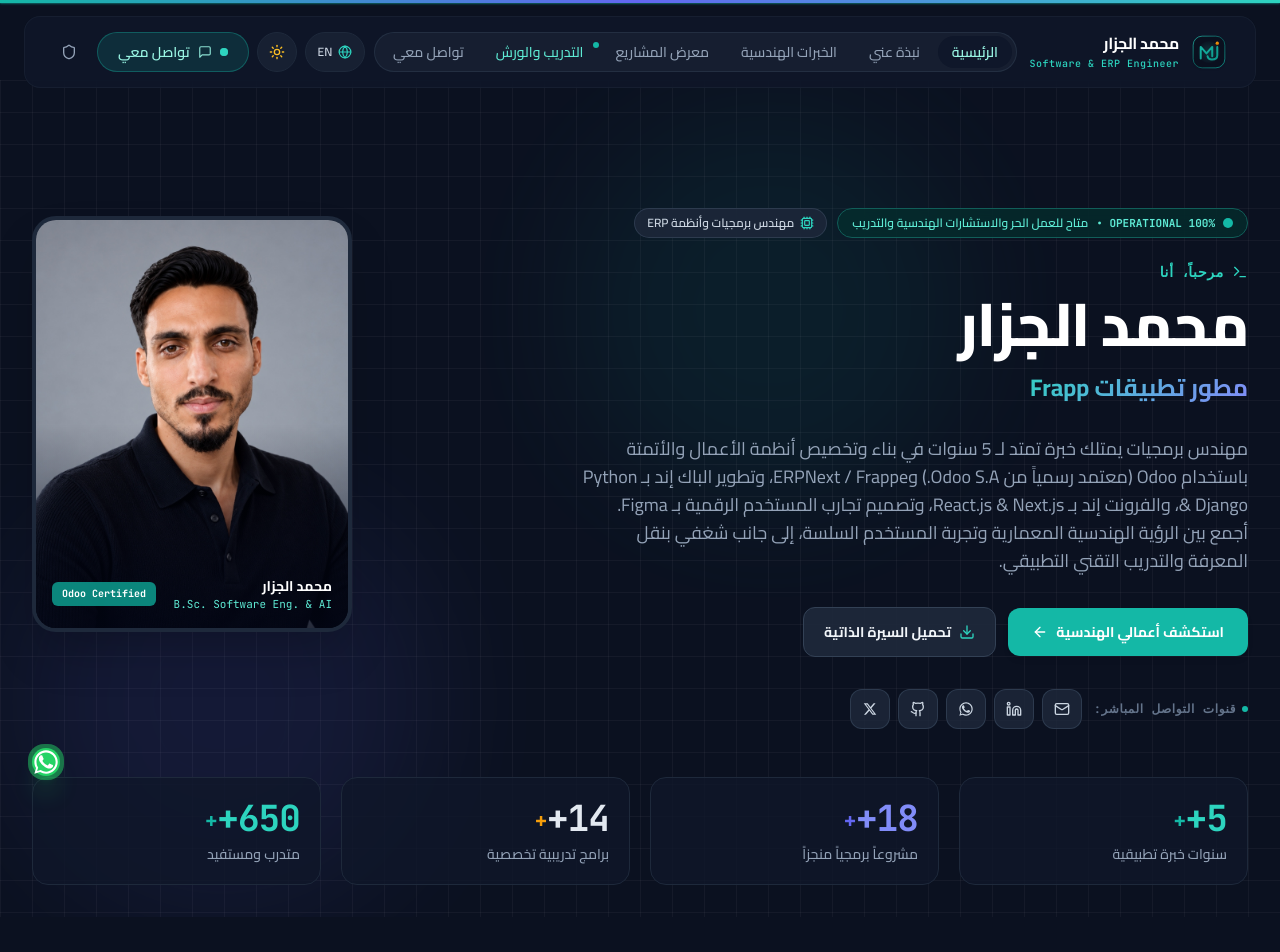
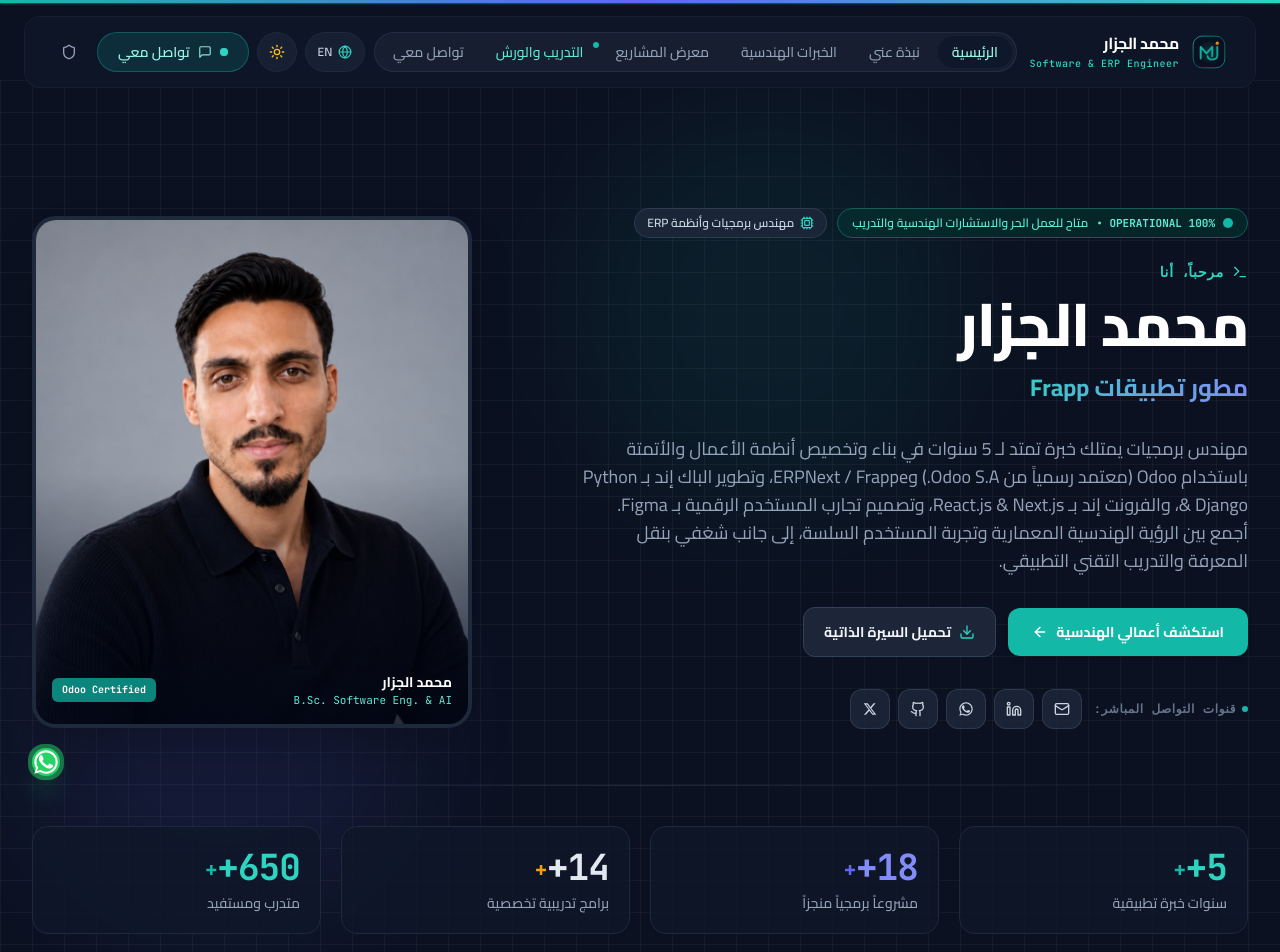
Before and after one commit to Mohammed-Aljazzar/portfolio, a Next.js app: page / in a window 1280 px wide. Shown: the top 952 px of the page. Built offline with nearby package versions, Linux system fonts and the light colour scheme.

Commit message:
feat(hero): enlarge portrait image and add soft divider above stats cards

```diff
--- a/src/app/page.tsx
+++ b/src/app/page.tsx
@@ -344,7 +344,7 @@ export default function HomePage() {
                 initial={{ opacity: 0, scale: 0.94 }}
                 animate={{ opacity: 1, scale: 1 }}
                 transition={{ duration: 0.6, delay: 0.2, ease: [0.25, 0.4, 0.25, 1] as const }}
-                className="relative w-72 h-80 sm:w-80 sm:h-96 lg:w-88 lg:h-[26rem] rounded-3xl overflow-hidden shadow-2xl border-4 border-white dark:border-slate-800 bg-slate-100 dark:bg-slate-900 group"
+                className="relative w-full max-w-[340px] sm:max-w-[380px] lg:max-w-[420px] xl:max-w-[440px] h-[24rem] sm:h-[27rem] lg:h-[30rem] xl:h-[32rem] rounded-3xl overflow-hidden shadow-2xl border-4 border-white dark:border-slate-800 bg-slate-100 dark:bg-slate-900 group"
               >
                 <Image
                   src={config.avatarUrl}
@@ -352,7 +352,7 @@ export default function HomePage() {
                   fill
                   priority
                   className="object-cover object-top transition-transform duration-700 group-hover:scale-105"
-                  sizes="(max-width: 768px) 100vw, 420px"
+                  sizes="(max-width: 768px) 100vw, 480px"
                 />
                 <div className="absolute inset-0 bg-gradient-to-t from-slate-950/80 via-transparent to-transparent opacity-90" />
 
@@ -370,12 +370,17 @@ export default function HomePage() {
             </div>
           </div>
 
+          {/* Subtle Soft Divider between Hero & Stats */}
+          <div className="mt-10 sm:mt-12 lg:mt-14 mb-8 sm:mb-10 relative flex items-center justify-center">
+            <div className="w-full h-px bg-gradient-to-r from-transparent via-slate-200 dark:via-slate-800 to-transparent" />
+          </div>
+
           {/* 4 Hero Stats Cards Spanning the Full Width */}
           <motion.div
             initial={{ opacity: 0, y: 24 }}
             animate={{ opacity: 1, y: 0 }}
             transition={{ duration: 0.6, delay: 0.35 }}
-            className="mt-8 sm:mt-10 lg:mt-12 w-full grid grid-cols-2 lg:grid-cols-4 gap-3 sm:gap-4 lg:gap-5"
+            className="w-full grid grid-cols-2 lg:grid-cols-4 gap-3 sm:gap-4 lg:gap-5"
           >
             {/* 1. Years of Practical Experience */}
             <div className="relative p-4 sm:p-5 rounded-2xl bg-white/80 dark:bg-slate-900/80 border border-slate-200/80 dark:border-slate-800 shadow-xs hover:border-teal-500/50 hover:shadow-md hover:-translate-y-0.5 transition-all duration-200 flex flex-col justify-center text-center sm:text-start">
```
